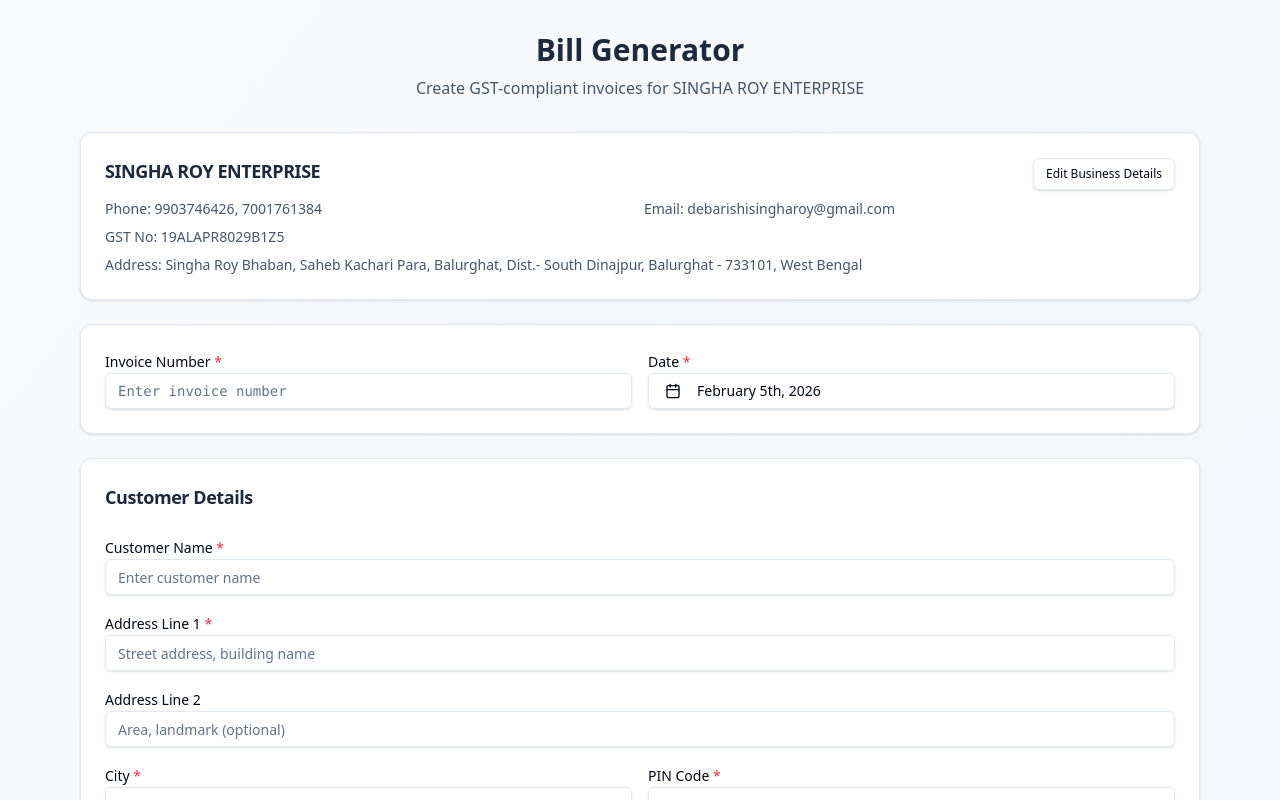
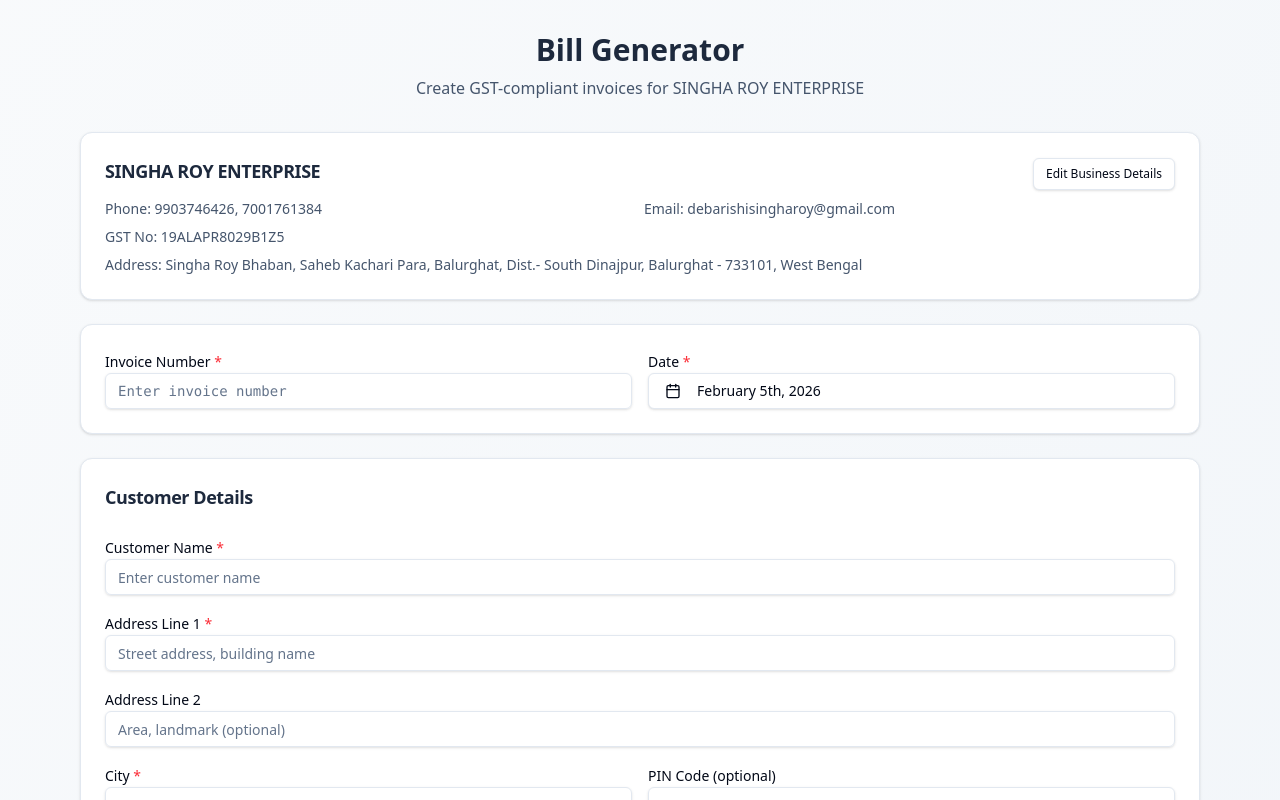
Before and after one commit to antigravity-vibe/singha-roy-enterprise-bill-gen, a React (Vite) app: page / in a window 1280 px wide. Shown: the top 800 px of the page. Built offline with nearby package versions, Linux system fonts and the light colour scheme; what pdfmake would draw is missing.

Commit message:
Updated pdf; Changed PIN code to optional in CustomerDetailsForm

```diff
--- a/src/App.tsx
+++ b/src/App.tsx
@@ -64,7 +64,6 @@ function App() {
             delete newErrors.customerName;
             delete newErrors.customerAddress1;
             delete newErrors.customerCity;
-            delete newErrors.customerPin;
             delete newErrors.customerState;
             return newErrors;
         });
--- a/src/components/CustomerDetailsForm.tsx
+++ b/src/components/CustomerDetailsForm.tsx
@@ -30,8 +30,8 @@ export const emptyCustomerDetails: CustomerDetails = {
 
 /**
  * Form for entering customer details.
- * Name and Address (line1, city, pin, state) are required.
- * Phone and GST Number are optional.
+ * Name and Address (line1, city, state) are required.
+ * PIN Code, Phone and GST Number are optional.
  */
 export function CustomerDetailsForm({ customerDetails, onChange, errors = {} }: CustomerDetailsFormProps) {
     const updateField = <K extends keyof CustomerDetails>(field: K, value: CustomerDetails[K]) => {
@@ -107,9 +107,7 @@ export function CustomerDetailsForm({ customerDetails, onChange, errors = {} }:
                     </div>
 
                     <div>
-                        <Label htmlFor="customerPin" className={errors.customerPin ? "text-red-600" : ""}>
-                            PIN Code <span className="text-red-500">*</span>
-                        </Label>
+                        <Label htmlFor="customerPin">PIN Code (optional)</Label>
                         <Input
                             id="customerPin"
                             value={customerDetails.address.pin}
--- a/src/lib/pdfGenerator.ts
+++ b/src/lib/pdfGenerator.ts
@@ -45,7 +45,9 @@ function generateDocumentDefinition(billData: BillData): TDocumentDefinitions {
     const customerAddress = [
         customerDetails.address.line1,
         customerDetails.address.line2,
-        `${customerDetails.address.city} - ${customerDetails.address.pin}`,
+        customerDetails.address.pin
+            ? `${customerDetails.address.city} - ${customerDetails.address.pin}`
+            : customerDetails.address.city,
         customerDetails.address.state,
     ]
         .filter(Boolean)
@@ -239,7 +241,6 @@ function generateDocumentDefinition(billData: BillData): TDocumentDefinitions {
                         {
                             text: "Authorized Signature",
                             alignment: "right",
-                            decoration: "overline",
                         },
                     ],
                 },
@@ -317,10 +318,6 @@ export function validateBillData(billData: BillData): FieldErrors {
         errors.customerCity = "City is required";
     }
 
-    if (!billData.customerDetails.address.pin.trim()) {
-        errors.customerPin = "PIN code is required";
-    }
-
     if (!billData.customerDetails.address.state.trim()) {
         errors.customerState = "State is required";
     }
```
